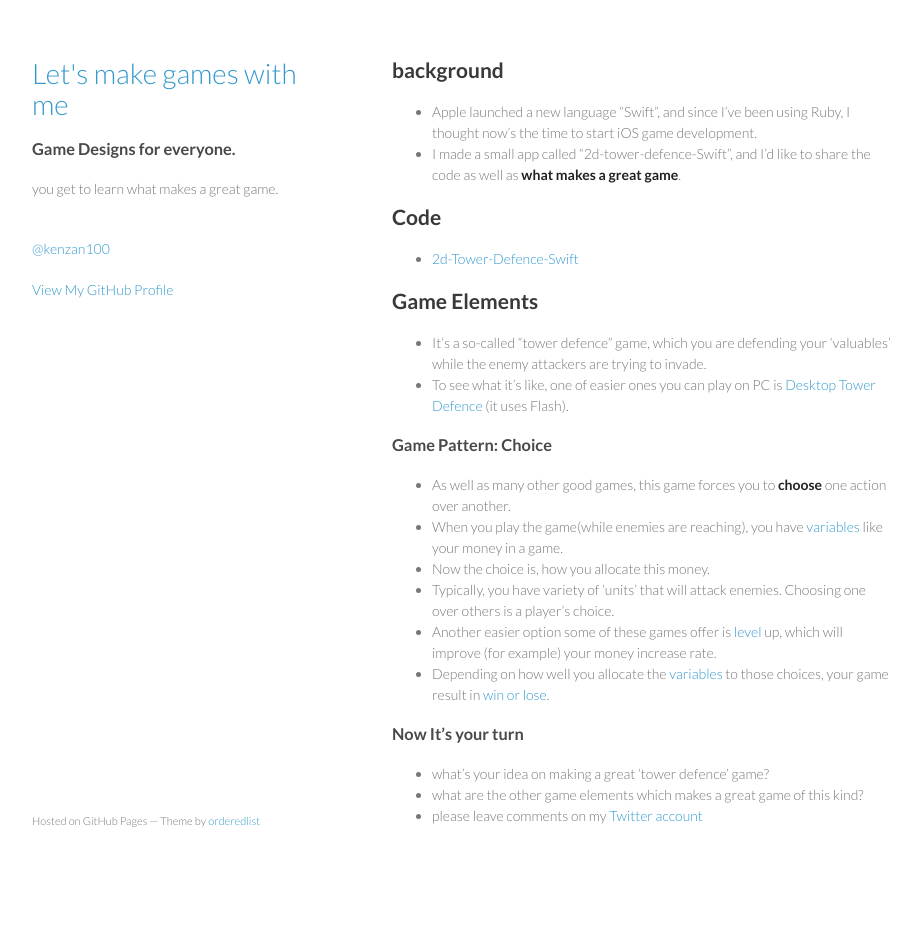
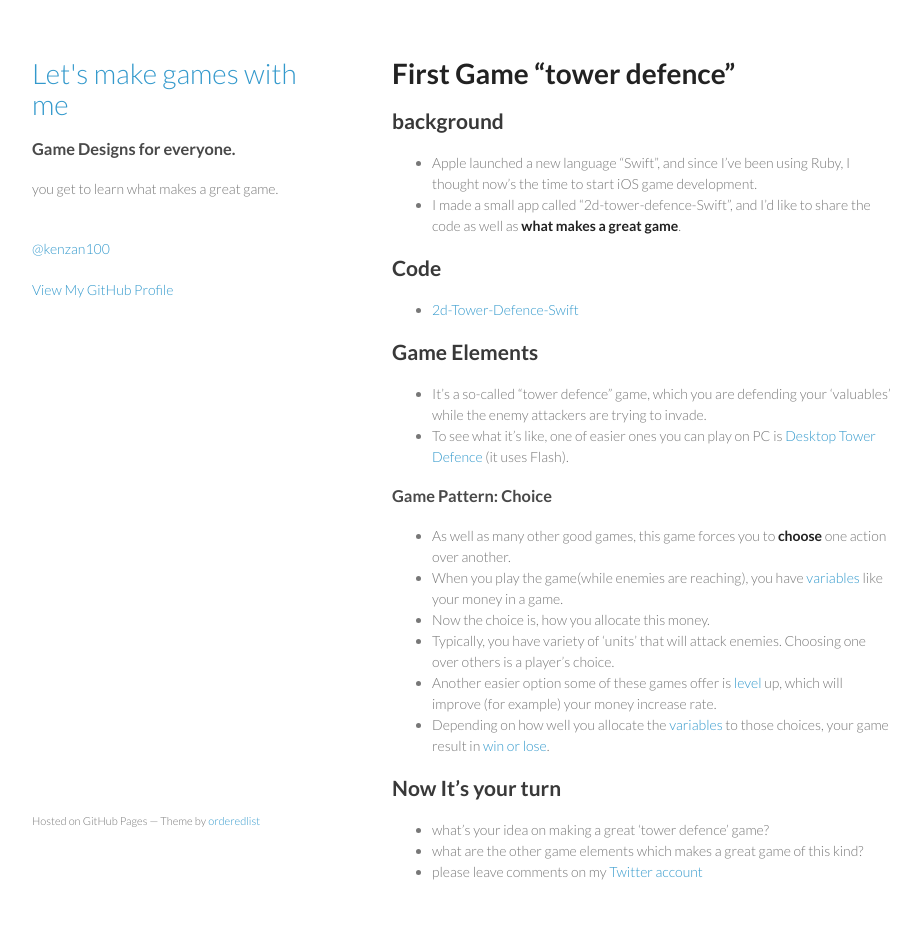
Before and after one commit to kenzan100/kenzan100.github.io, a Jekyll site: the page built from _posts/2014-06-25-first-game.md, in a window 1280 px wide. Shown: the whole page, without its empty margins (178-1099 px from the left). Built offline with Jekyll 4.4.1, drawn with Linux system fonts in a browser that asks for light colours; nearby versions of some CDN libraries; Markdown is read by kramdown in place of the engine named in the settings; before the commit the page ends 900 px from its top, so only the background shows below that.

```diff
--- a/_config.yml
+++ b/_config.yml
@@ -1,3 +1,4 @@
 markdown: redcarpet
 exclude: ["Gemfile", "Gemfile.lock"]
 paginate: 3
+baseurl: /
--- a/_posts/2014-06-25-first-game.md
+++ b/_posts/2014-06-25-first-game.md
@@ -1,6 +1,8 @@
 ---
 layout: default
 ---
+
+#First Game "tower defence"
 
 ##background
 * Apple launched a new language "Swift", and since I've been using Ruby, I thought now's the time to start iOS game development.
@@ -21,7 +23,7 @@ layout: default
 * Another easier option some of these games offer is [level](#) up, which will improve (for example) your money increase rate.
 * Depending on how well you allocate the [variables](#) to those choices, your game result in [win or lose](#).
 
-###Now It's your turn
+##Now It's your turn
 * what's your idea on making a great 'tower defence' game?
 * what are the other game elements which makes a great game of this kind?
 * please leave comments on my [Twitter account](http://twitter.com/kenzan100)
```
